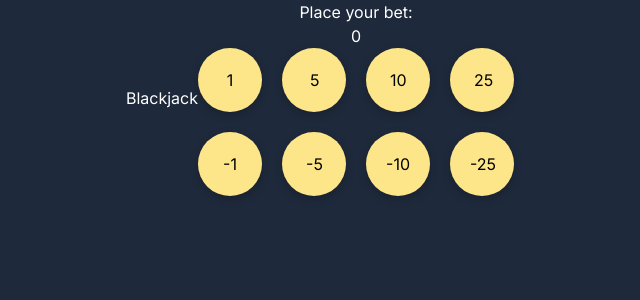
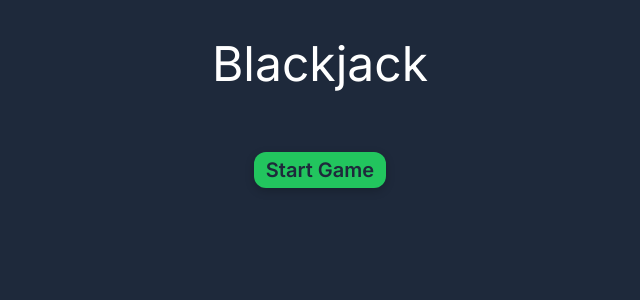
Before and after one commit to brandonmcconathy/blackjack-react, a Next.js app: page / in a window 1280 px wide. Shown: the top 300 px of the page, without its empty margins (320-960 px from the left). Built offline with nearby package versions, Linux system fonts and the light colour scheme.

Commit message:
Added start game screen

```diff
--- a/src/app/page.tsx
+++ b/src/app/page.tsx
@@ -5,13 +5,13 @@
 
 export default function Home() {
 
-  const [stage, setStage] = useState('bet')
+  const [stage, setStage] = useState('start')
 
   if (stage == 'start') {
     return(
-      <main>
-        <h1>Blackjack</h1>
-        <button>Start game</button>
+      <main className="text-center mt-10">
+        <h1 className="text-5xl mb-16">Blackjack</h1>
+        <button onClick={function() {setStage('bet')}} className="bg-green-500 text-slate-800 px-3 py-1 rounded-xl text-xl font-semibold box-pop hover:bg-green-300 transition duration-300">Start Game</button>
       </main>
     )
   }
```
